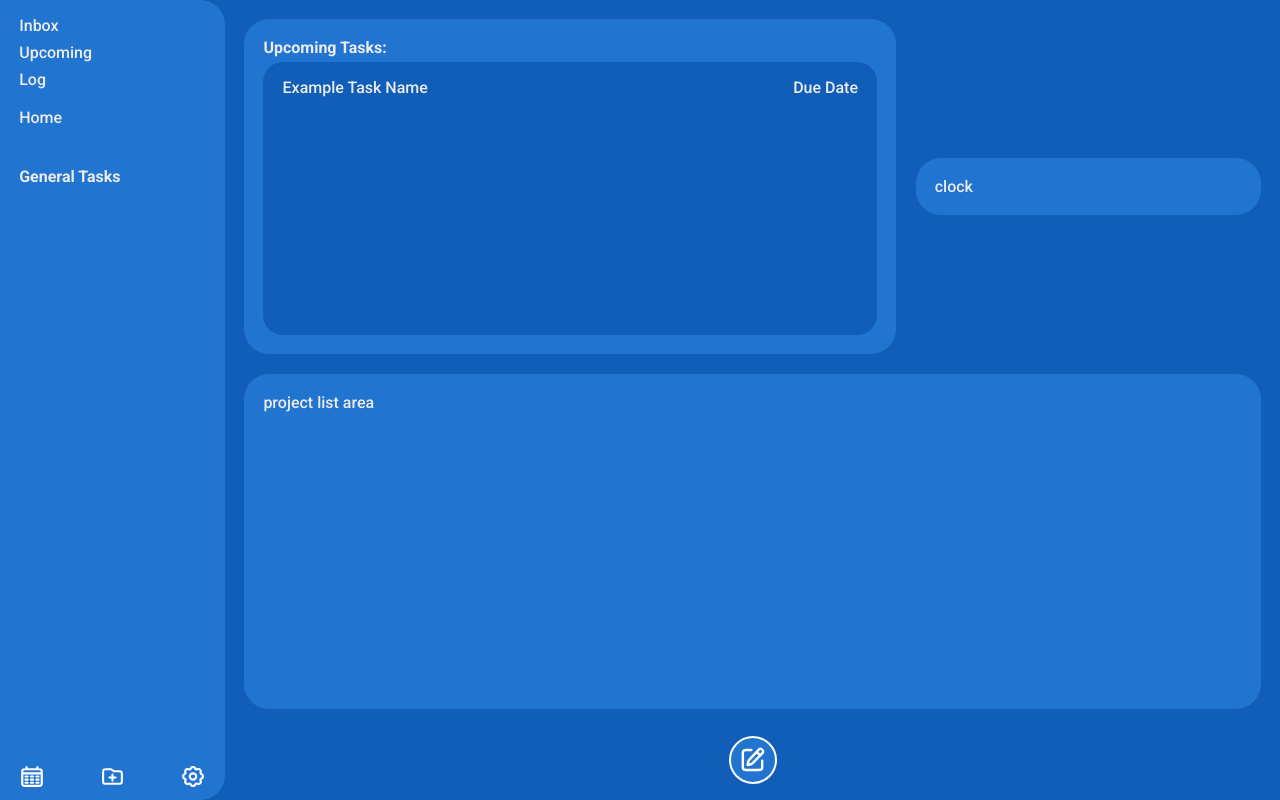
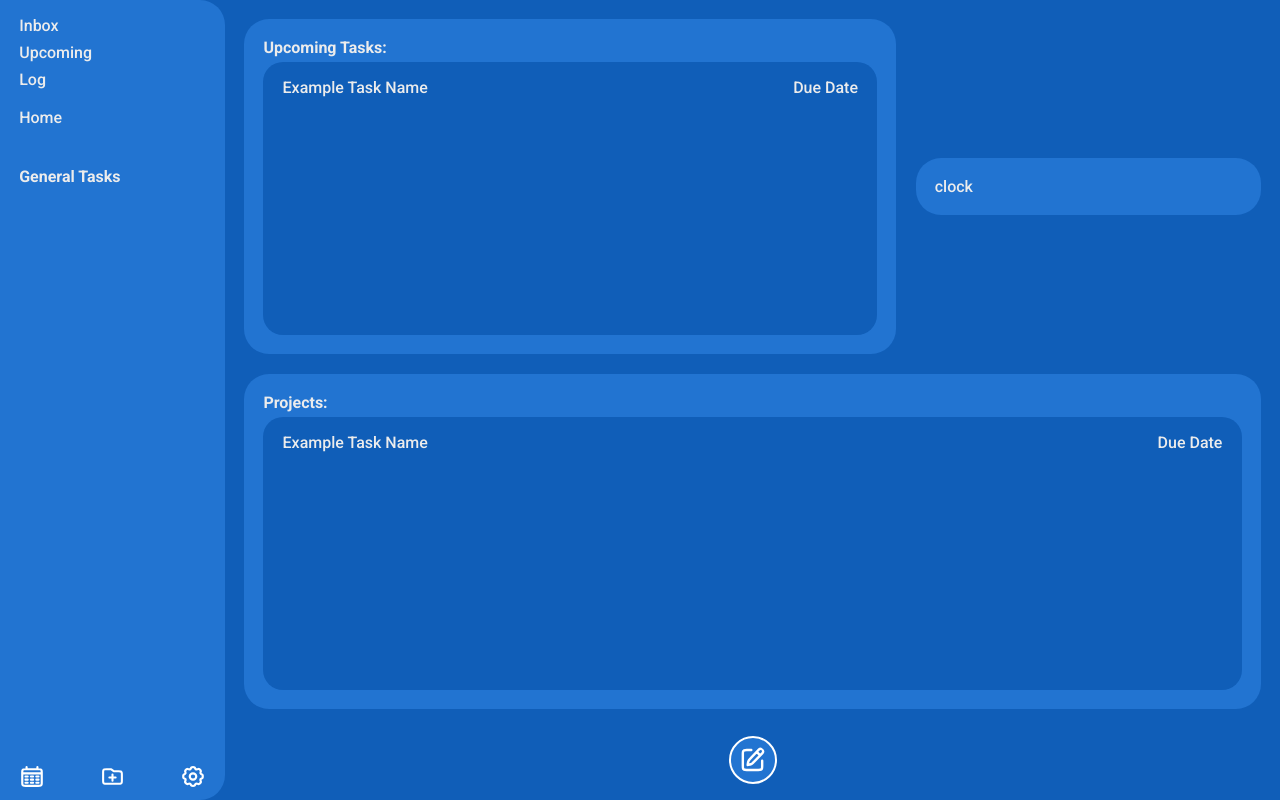
Before and after one commit to NCDUBS11/top_todo, a website built with webpack: page src/template.html in a window 1280 px wide. Built offline with nearby package versions, Linux system fonts and the light colour scheme.

Commit message:
Build out dasbhoard project list area. Need to account for overflow

```diff
--- a/src/styles.css
+++ b/src/styles.css
@@ -351,7 +351,8 @@ button:active{
 
 }
 
-.dashUpcoming{
+.dashUpcoming,
+.dashProjectList{
     height: 100%;
     background-color: var(--bg-color-alt);
     flex: 2;
@@ -360,33 +361,37 @@ button:active{
     grid-template-rows: min-content 1fr;
 }
 
-.upcomingTitle{
+.upcomingTitle,
+.projectListTitle{
     font-weight: var(--fw-bold);
 }
 
-.upcomingTaskArea{
+.upcomingTaskArea,
+.projectListArea{
     height: 100%;
-    overflow-y: hidden;
     background-color: var(--bg-color);
     border-radius: 20px;
     padding-inline: var(--fs-regular);
     padding-block: var(--fs-small);
 }
 
-.upcomingTaskBlock{
+.upcomingTaskBlock,
+.projectListBlock{
     display: flex;
     gap: var(--fs-regular);
     align-items: center;
     justify-content: space-between;
 }
 
-.upcomingTaskName:hover{
+.upcomingTaskName:hover,
+.projectListName:hover{
     font-weight: var(--fw-bold);
     scale:1.02;
     cursor: pointer;
 }
 
-.upcomingTaskName:active{
+.upcomingTaskName:active,
+.projectListName:active{
     scale: 0.975;
 }
 
--- a/src/template.html
+++ b/src/template.html
@@ -46,7 +46,17 @@
                 </div>
             </div>
             <div id="dashProjectRow" class="dashProjectRow">
-                <div id="dashProjectList" class="dashProjectList">project list area</div>
+                <div id="dashProjectList" class="dashProjectList">
+                    <div id="projectListTitle" class="projectListTitle">
+                        Projects:
+                    </div>
+                    <div id="projectListArea" class="projectListArea">
+                        <div id="projectListBlock" class="projectListBlock">
+                            <div id="projectListName" class="projectListName">Example Task Name</div>
+                            <div id="nextProjectListTask" class="nextProjectListTask">Due Date</div>
+                        </div>
+                    </div>
+                </div>
             </div>
         </div>
     </main>
```
